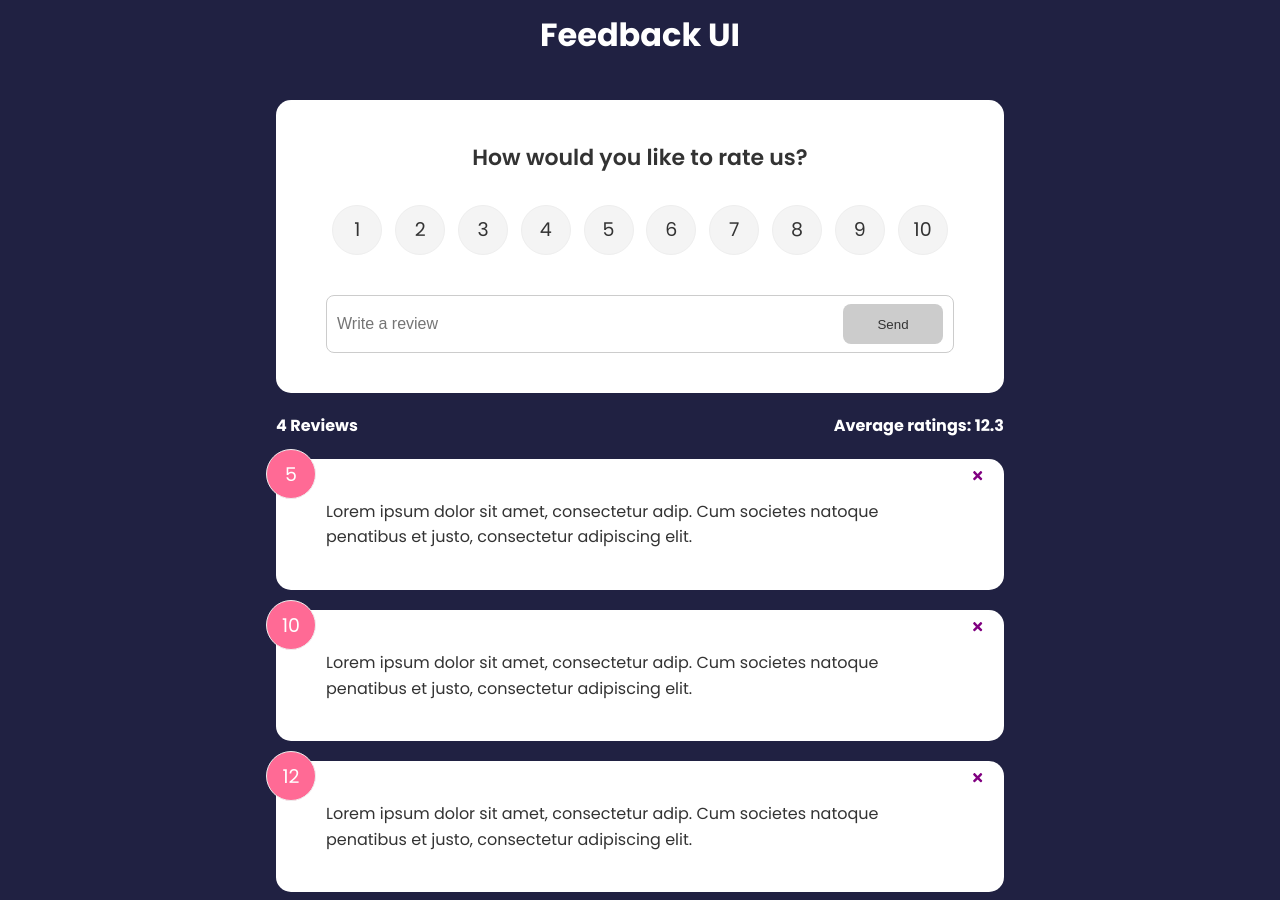
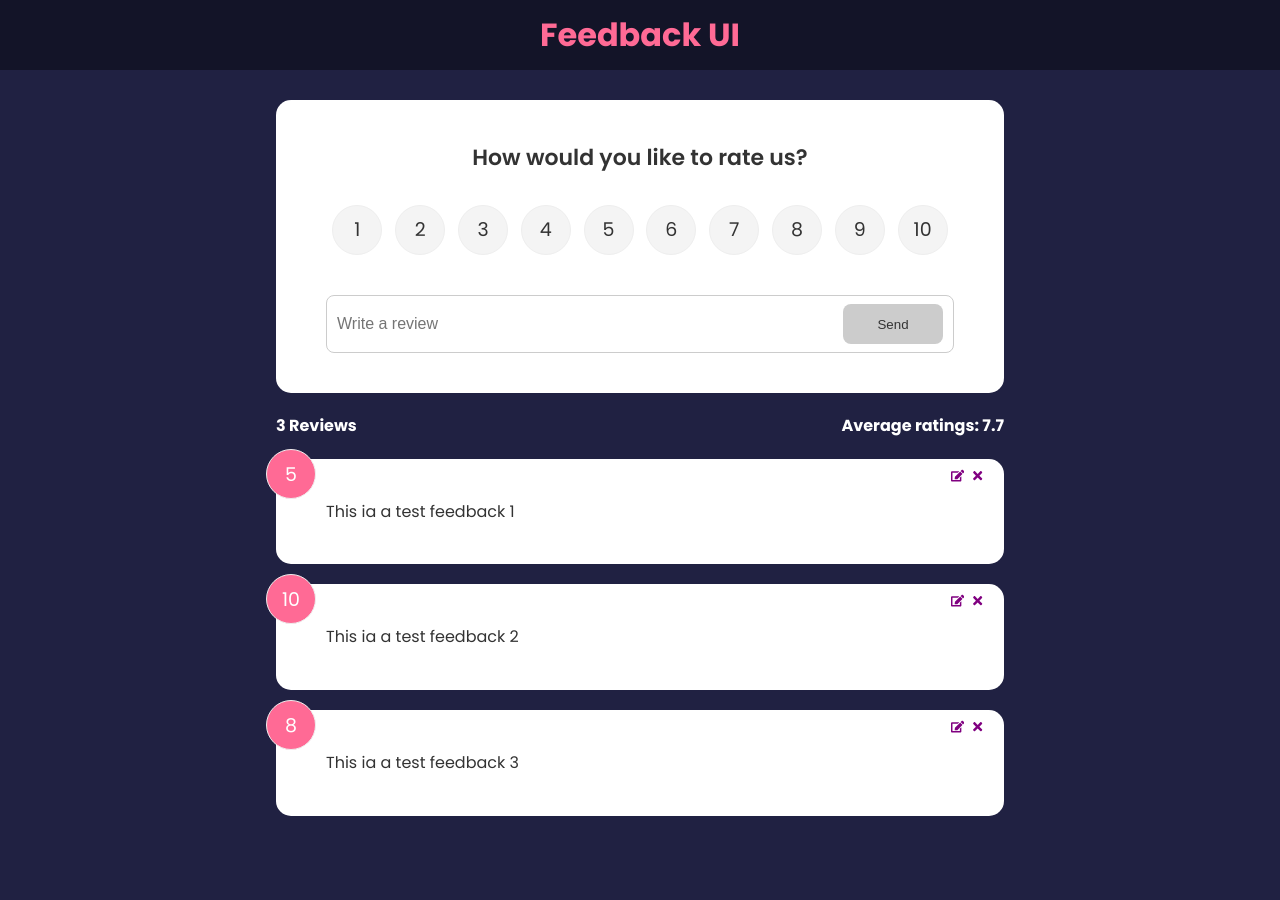
Before and after one commit to tomisola1/Feedback-app, a React (Create React App) app: page / in a window 1280 px wide. Shown: the top 900 px of the page. After the commit the page ends 836 px from the top, so only its background shows below. Built offline with nearby package versions, Linux system fonts and the light colour scheme.

Commit message:
adding context

```diff
--- a/src/App.js
+++ b/src/App.js
@@ -1,28 +1,14 @@
-import { v4 as uuidv4 } from "uuid";
-import { useState } from "react";
 import { BrowserRouter as Router, Route, Routes } from "react-router-dom";
 import Header from "./components/Header";
 import FeedbackList from "./components/FeedbackList";
-import FeedbackData from "./data/FeedbackData";
 import FeedbackStats from "./components/FeedbackStats";
 import FeedbackForm from "./components/FeedbackForm";
+import { FeedbackProvider } from "./context/FeedbackContext";
 import AboutPage from "./pages/AboutPage";
 
 function App() {
-  const [feedbacks, setFeedback] = useState(FeedbackData);
-
-  const addFeedback = (newFeedback) => {
-    newFeedback.id = uuidv4();
-    setFeedback([newFeedback, ...feedbacks]);
-  };
-
-  const deleteFeedback = (id) => {
-    if (window.confirm("Are you sure you want to delete?")) {
-      setFeedback(feedbacks.filter((feedback) => feedback.id !== id));
-    }
-  };
-
   return (
+    <FeedbackProvider>
       <Router>
         <Header />
         <div className="container">
@@ -32,12 +18,9 @@
               path="/"
               element={
                 <>
-                <FeedbackForm handleAdd={addFeedback} />
-                <FeedbackStats feedback={feedbacks} />
-                <FeedbackList
-                  feedback={feedbacks}
-                  handleDelete={deleteFeedback}
-                />
+                  <FeedbackForm />
+                  <FeedbackStats />
+                  <FeedbackList />
                 </>
               }
             />
@@ -45,6 +28,7 @@
           </Routes>
         </div>
       </Router>
+    </FeedbackProvider>
   );
 }
 
--- a/src/components/AboutIconLink.jsx
+++ b/src/components/AboutIconLink.jsx
@@ -4,7 +4,10 @@
 function AboutIconLink() {
   return (
     <div className="about-link">
-      <Link></Link>
+      <Link>
+        to={"/about"}
+        <FaQuestion size={30} />
+      </Link>
     </div>
   );
 }
--- a/src/components/FeedbackForm.jsx
+++ b/src/components/FeedbackForm.jsx
@@ -1,13 +1,25 @@
-import { useState } from "react";
+import { useContext, useEffect, useState } from "react";
 import Card from "./shared/Card";
 import Button from "./shared/Button";
 import RatingSelect from "./RatingSelect";
+import FeedbackContext from "../context/FeedbackContext";
 
-function FeedbackForm({ handleAdd }) {
+function FeedbackForm() {
   const [text, setText] = useState("");
   const [rating, setRating] = useState("");
   const [btnDisabled, setBtnDisabled] = useState(true);
   const [message, setMessage] = useState("");
+
+  const { addFeedback, feedbackEdit, updateFeedback } =
+    useContext(FeedbackContext);
+
+  useEffect(() => {
+    if (feedbackEdit.edit === true) {
+      setBtnDisabled(false);
+      setText(feedbackEdit.item.text);
+      setRating(feedbackEdit.item.rating);
+    }
+  }, [feedbackEdit]);
 
   const handleTextChange = (event) => {
     if (text === "") {
@@ -31,7 +43,11 @@
         text,
         rating,
       };
-      handleAdd(newFeedback);
+      if (feedbackEdit.edit === true) {
+        updateFeedback(feedbackEdit.item.id, newFeedback);
+      } else {
+        addFeedback(newFeedback);
+      }
 
       setText("");
     }
--- a/src/components/FeedbackItem.jsx
+++ b/src/components/FeedbackItem.jsx
@@ -1,13 +1,19 @@
-import { FaTimes } from "react-icons/fa";
+import { FaTimes, FaEdit } from "react-icons/fa";
 import PropTypes from "prop-types";
+import { useContext } from "react";
+import FeedbackContext from "../context/FeedbackContext";
 import Card from "./shared/Card";
 
-function FeedbackItem({ item, handleDelete }) {
+function FeedbackItem({ item }) {
+  const { deleteFeedback, editFeedback } = useContext(FeedbackContext);
   return (
     <Card reverse={false}>
       <div className="num-display">{item.rating}</div>
-      <button onClick={() => handleDelete(item.id)} className="close">
+      <button onClick={() => deleteFeedback(item.id)} className="close">
         <FaTimes color="purple" />
+      </button>
+      <button className="edit" onClick={() => editFeedback(item)}>
+        <FaEdit color="purple" />
       </button>
       <div className="text-display">{item.text}</div>
     </Card>
--- a/src/components/FeedbackList.jsx
+++ b/src/components/FeedbackList.jsx
@@ -1,8 +1,11 @@
 import { motion, AnimatePresence } from "framer-motion";
-import PropTypes from "prop-types";
+import { useContext } from "react";
 import FeedbackItem from "./FeedbackItem";
+import FeedbackContext from "../context/FeedbackContext";
 
-function FeedbackList({ feedback, handleDelete }) {
+function FeedbackList() {
+  const { feedback } = useContext(FeedbackContext);
+
   if (!feedback || feedback.length === 0) {
     return <p>No feedback yet</p>;
   }
@@ -17,11 +20,7 @@
             animate={{ opacity: 1 }}
             exit={{ opacity: 0 }}
           >
-            <FeedbackItem
-              key={item.id}
-              item={item}
-              handleDelete={handleDelete}
-            />
+            <FeedbackItem key={item.id} item={item} />
           </motion.div>
         ))}
       </AnimatePresence>
@@ -29,14 +28,4 @@
   );
 }
 
-FeedbackList.propTypes = {
-  feedback: PropTypes.arrayOf(
-    PropTypes.shape({
-      id: PropTypes.string.isRequired,
-      rating: PropTypes.number.isRequired,
-      text: PropTypes.string.isRequired,
-    })
-  ),
-};
-
 export default FeedbackList;
--- a/src/components/FeedbackStats.jsx
+++ b/src/components/FeedbackStats.jsx
@@ -1,6 +1,9 @@
-import PropTypes from "prop-types";
+import { useContext } from "react";
+import FeedbackContext from "../context/FeedbackContext";
 
-function FeedbackStats({ feedback }) {
+function FeedbackStats() {
+  const { feedback } = useContext(FeedbackContext);
+
   let average =
     feedback.reduce((acc, cur) => {
       return acc + cur.rating;
@@ -16,8 +19,4 @@
   );
 }
 
-FeedbackStats.propTypes = {
-  feedback: PropTypes.array.isRequired,
-};
-
 export default FeedbackStats;
--- a/src/components/Header.jsx
+++ b/src/components/Header.jsx
@@ -1,8 +1,13 @@
 import PropTypes from "prop-types";
 
-function Header({ text }) {
+function Header({ text, bgColor, textColor }) {
+  const headerStyles = {
+    backgroundColor: bgColor,
+    color: textColor,
+  };
+
   return (
-    <header>
+    <header style={headerStyles}>
       <div className="container">
         <h1>{text}</h1>
       </div>
@@ -12,10 +17,14 @@
 
 Header.defaultProps = {
   text: "Feedback UI",
+  bgColor: "rgba(0,0,0,0.4)",
+  textColor: "#ff6a95",
 };
 
 Header.propTypes = {
   text: PropTypes.string,
+  bgColor: PropTypes.string,
+  textColor: PropTypes.string,
 };
 
 export default Header;
--- a/src/components/RatingSelect.jsx
+++ b/src/components/RatingSelect.jsx
@@ -1,11 +1,18 @@
-import { useState } from "react";
+import { useContext, useState, useEffect } from "react";
+import FeedbackContext from "../context/FeedbackContext";
+
 function RatingSelect({ select }) {
   const [selected, setSelected] = useState(0);
+  const { feedbackEdit } = useContext(FeedbackContext);
 
   const handleChange = (e) => {
     setSelected(+e.currentTarget.value);
     select(+e.currentTarget.value);
   };
+
+  useEffect(() => {
+    setSelected(feedbackEdit.item.rating);
+  }, [feedbackEdit]);
 
   return (
     <ul className="rating">
--- /dev/null
+++ b/src/context/FeedbackContext.js
@@ -0,0 +1,70 @@
+import { createContext, useState } from "react";
+import { v4 as uuidv4 } from "uuid";
+
+const FeedbackContext = createContext();
+
+export const FeedbackProvider = ({ children }) => {
+  const [feedback, setFeedback] = useState([
+    {
+      id: 1,
+      text: "This ia a test feedback 1",
+      rating: 5,
+    },
+    {
+      id: 2,
+      text: "This ia a test feedback 2",
+      rating: 10,
+    },
+    {
+      id: 3,
+      text: "This ia a test feedback 3",
+      rating: 8,
+    },
+  ]);
+
+  const [feedbackEdit, SetFeedbackEdit] = useState({
+    item: {},
+    edit: false,
+  });
+
+  const addFeedback = (newFeedback) => {
+    newFeedback.id = uuidv4();
+    setFeedback([newFeedback, ...feedback]);
+  };
+
+  const deleteFeedback = (id) => {
+    if (window.confirm("Are you sure you want to delete?")) {
+      setFeedback(feedback.filter((feedback) => feedback.id !== id));
+    }
+  };
+
+  const updateFeedback = (id, updItem) => {
+    setFeedback(
+      feedback.map((item) => (item.id === id ? { ...item, ...updItem } : item))
+    );
+  };
+
+  const editFeedback = (item) => {
+    SetFeedbackEdit({
+      item,
+      edit: true,
+    });
+  };
+
+  return (
+    <FeedbackContext.Provider
+      value={{
+        feedback,
+        deleteFeedback,
+        addFeedback,
+        editFeedback,
+        feedbackEdit,
+        updateFeedback,
+      }}
+    >
+      {children}
+    </FeedbackContext.Provider>
+  );
+};
+
+export default FeedbackContext;
```
Lines whose indentation alone changed are shown as unchanged.
